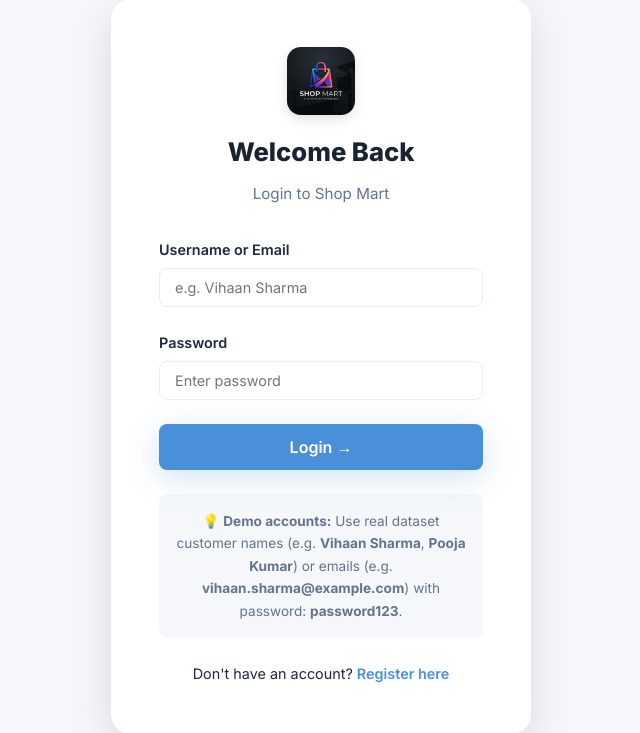
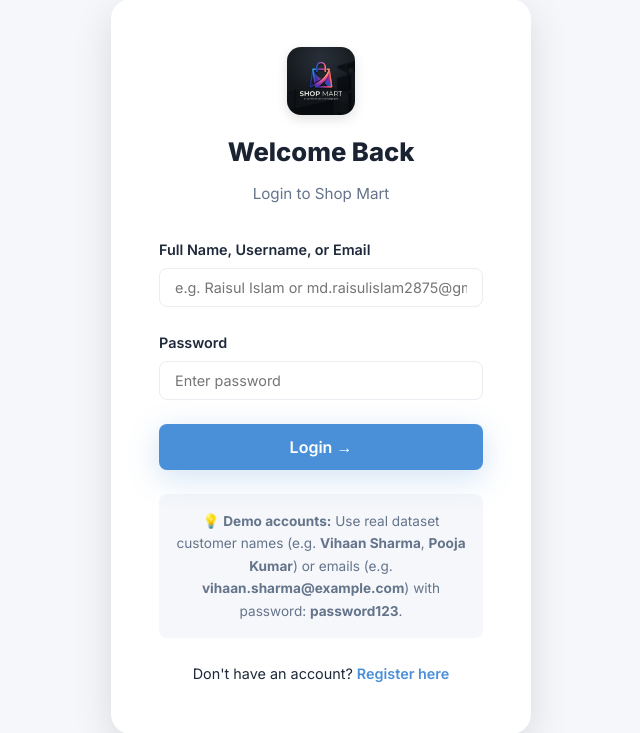
Before and after one commit to nilernishupc-hue/Shop-Mart, a Flask app: page /login in a window 1280 px wide. Shown: the part 101-834 px from the top of the page, without its empty margins (319-959 px from the left). Run offline with Flask 3, Linux system fonts and the light colour scheme.

Commit message:
Allow login with Full Name, First Name, Email, or Username; persist user registrations

```diff
--- a/app.py
+++ b/app.py
@@ -128,18 +128,26 @@
 def login():
     error = None
     if request.method == "POST":
-        username = request.form.get("username", "").strip()
+        login_input = request.form.get("username", "").strip()
         password = request.form.get("password", "").strip()
 
         user = query_db(
-            "SELECT * FROM users WHERE (username = ? OR email = ?) AND password = ?",
-            [username, username, password],
+            """
+            SELECT * FROM users
+            WHERE (
+                LOWER(username) = LOWER(?) OR
+                LOWER(email) = LOWER(?) OR
+                LOWER(first_name || ' ' || last_name) = LOWER(?) OR
+                LOWER(first_name) = LOWER(?)
+            ) AND password = ?
+            """,
+            [login_input, login_input, login_input, login_input, password],
             one=True
         )
         if user:
             session["user_id"] = user["id"]
             return redirect(url_for("index"))
-        error = "Invalid username/email or password. For demo accounts, use password 'password123'."
+        error = "Invalid credentials. Please enter your Full Name, Username, or Email and correct password."
     return render_template("login.html", error=error)
 
 
@@ -154,20 +162,26 @@
         password   = request.form.get("password", "").strip()
         dob        = request.form.get("dob", "").strip()
 
-        if not username or not email or not password:
-            error = "Username, email, and password are required."
+        if not username:
+            username = f"{first_name} {last_name}".strip() or email
+
+        if not email or not password:
+            error = "Email and password are required."
         else:
             db = get_db()
-            # Check username uniqueness
-            exist_username = query_db("SELECT * FROM users WHERE username = ?", [username], one=True)
             # Check email uniqueness
-            exist_email = query_db("SELECT * FROM users WHERE email = ?", [email], one=True)
+            exist_email = query_db("SELECT * FROM users WHERE LOWER(email) = LOWER(?)", [email], one=True)
 
-            if exist_username:
-                error = f"Username '{username}' is already taken."
-            elif exist_email:
-                error = f"Email '{email}' is already registered."
+            if exist_email:
+                error = f"Email '{email}' is already registered. Please login instead."
             else:
+                # Ensure username is unique in database
+                base_username = username
+                counter = 1
+                while query_db("SELECT id FROM users WHERE username = ?", [username], one=True):
+                    username = f"{base_username} ({counter})"
+                    counter += 1
+
                 try:
                     cur = db.execute(
                         "INSERT INTO users (username, email, password, first_name, last_name, dob) VALUES (?, ?, ?, ?, ?, ?)",
--- a/templates/login.html
+++ b/templates/login.html
@@ -14,13 +14,13 @@
 
     <form method="POST" action="{{ url_for('login') }}" id="login-form">
       <div class="form-group">
-        <label class="form-label" for="username-input">Username or Email</label>
+        <label class="form-label" for="username-input">Full Name, Username, or Email</label>
         <input
           type="text"
           id="username-input"
           name="username"
           class="form-input form-input-full"
-          placeholder="e.g. Vihaan Sharma"
+          placeholder="e.g. Raisul Islam or md.raisulislam2875@gmail.com"
           required
           autocomplete="username"
         />
```
Also changed, not shown: ecommerce.db.
